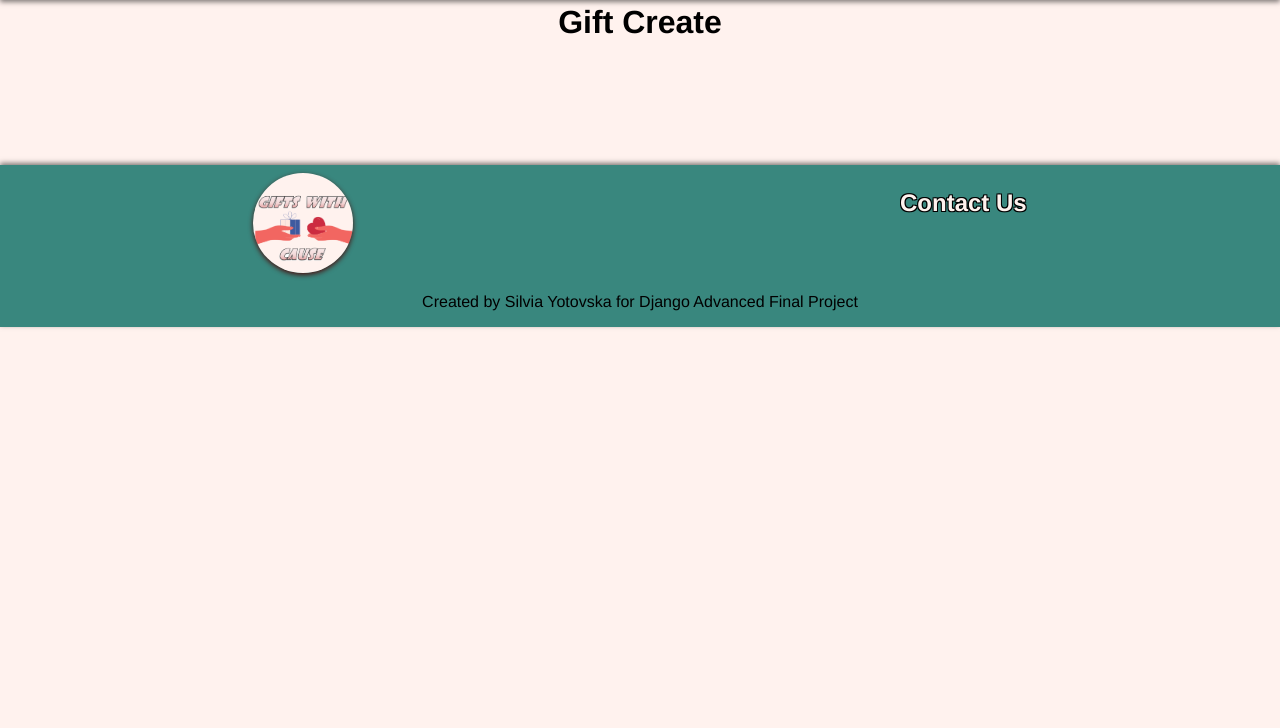
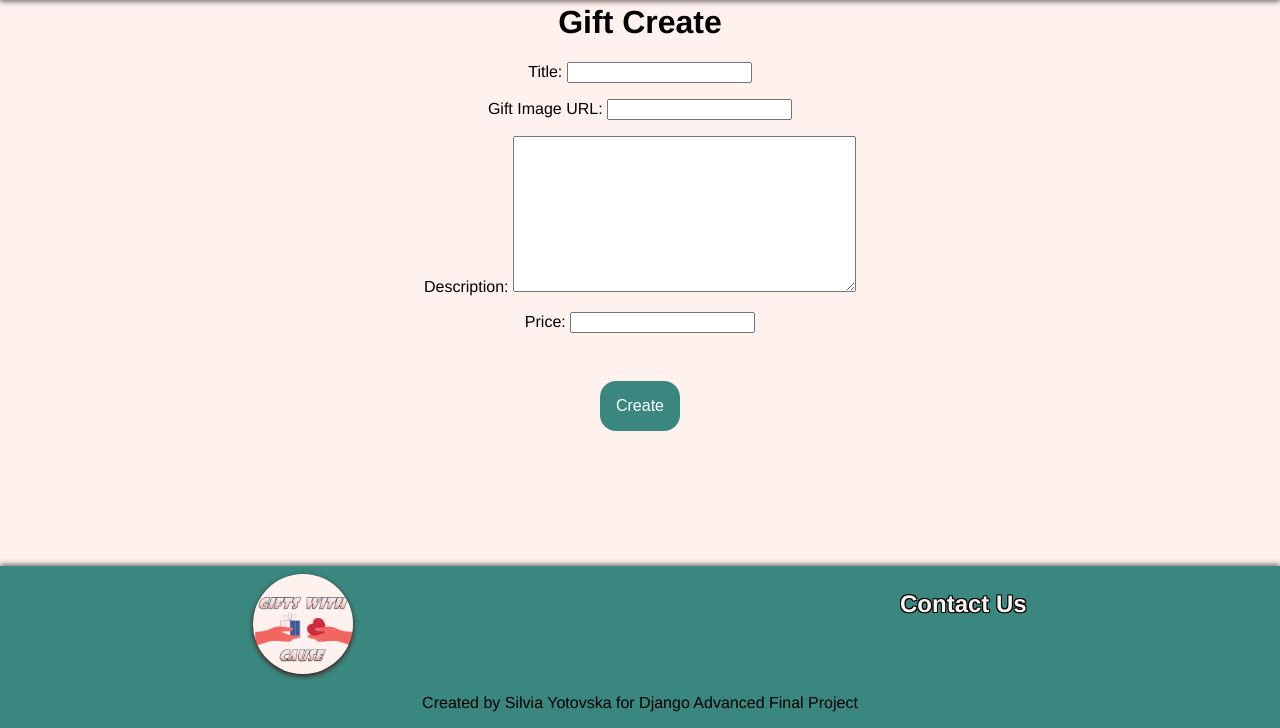
Before and after one commit to sisialt/GiftWithCause_DjangoProject, a Django app: template templates/gift-create.html in a window 1280 px wide. Shown: the part 120-848 px from the top of the page. Before the commit the page ends 448 px from the top, so only its background shows below. Run offline with Django 4.2, Linux system fonts and the light colour scheme; the template is opened without the code that fills it: values that come from a table or form of the project are taken from there, others are empty; parts of the project's set-up code (start-up, migrations or seed data) failed here and were passed over.

Commit message:
Gift-create template

```diff
--- a/templates/gift-create.html
+++ b/templates/gift-create.html
@@ -1,4 +1,32 @@
 {% extends 'base.html' %}
 {% block content %}
     <h1>Gift Create</h1>
+
+    <form method="post">
+        {% csrf_token %}
+        {#            {{ form.as_p }}#}
+        <p>{{ form.title.label }} {{ form.title }}</p>
+        <p>{{ form.title.errors }} </p>
+
+        <p>{{ form.image.label }} {{ form.image }}</p>
+        <p>{{ form.image.errors }}</p>
+
+        <p>{{ form.description.label }} {{ form.description }}</p>
+        <p>{{ form.description.errors }}</p>
+
+        <p>{{ form.price.label }} {{ form.price }}</p>
+        <p>{{ form.price.errors }}</p>
+
+        {% if messages %}
+            <ul class="messages">
+                {% for message in messages %}
+                    <li class="{{ message.tags }}">{{ message }}</li>
+                {% endfor %}
+            </ul>
+        {% endif %}
+
+        <div style="display: inline-block">
+            <button class="profile-button" type="submit">Create</button>
+        </div>
+    </form>
 {% endblock %}
```
